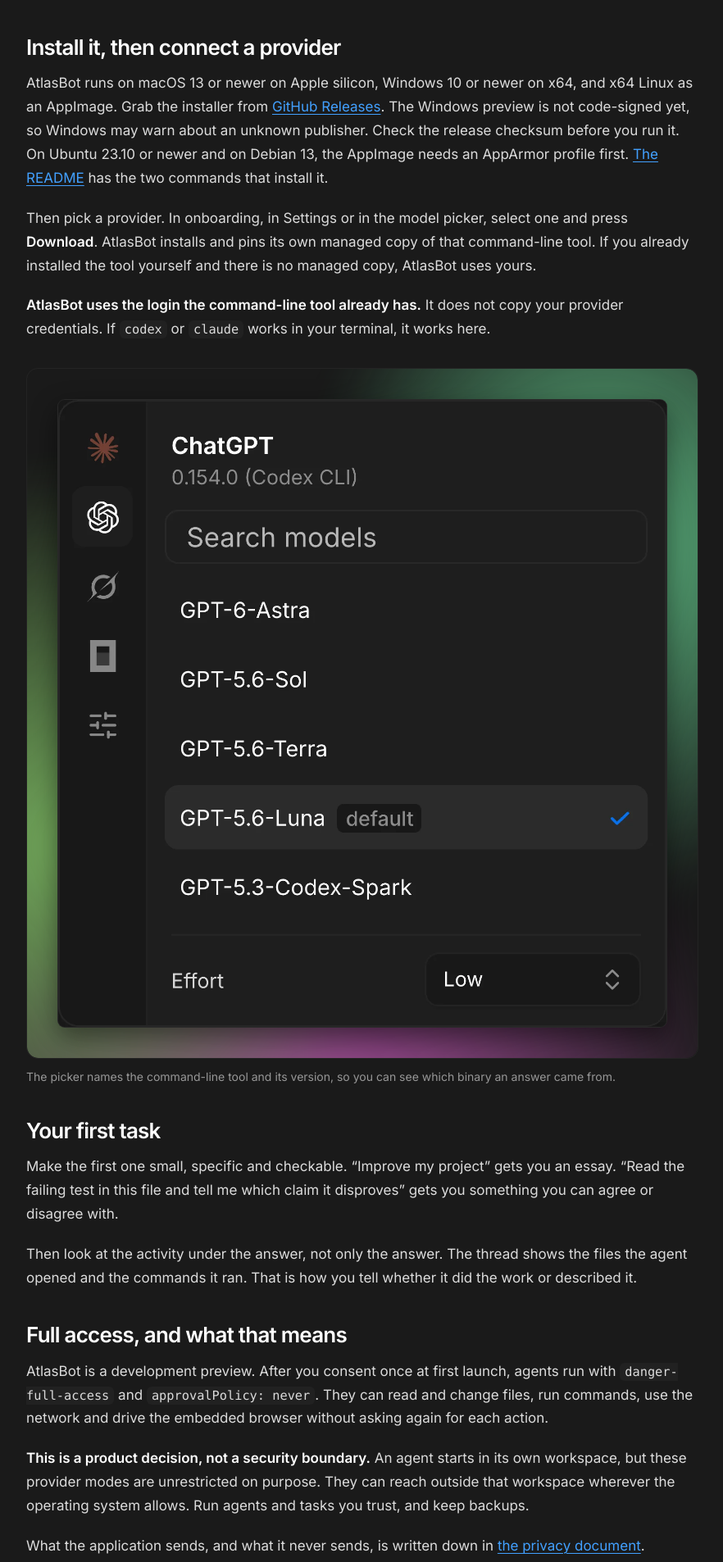
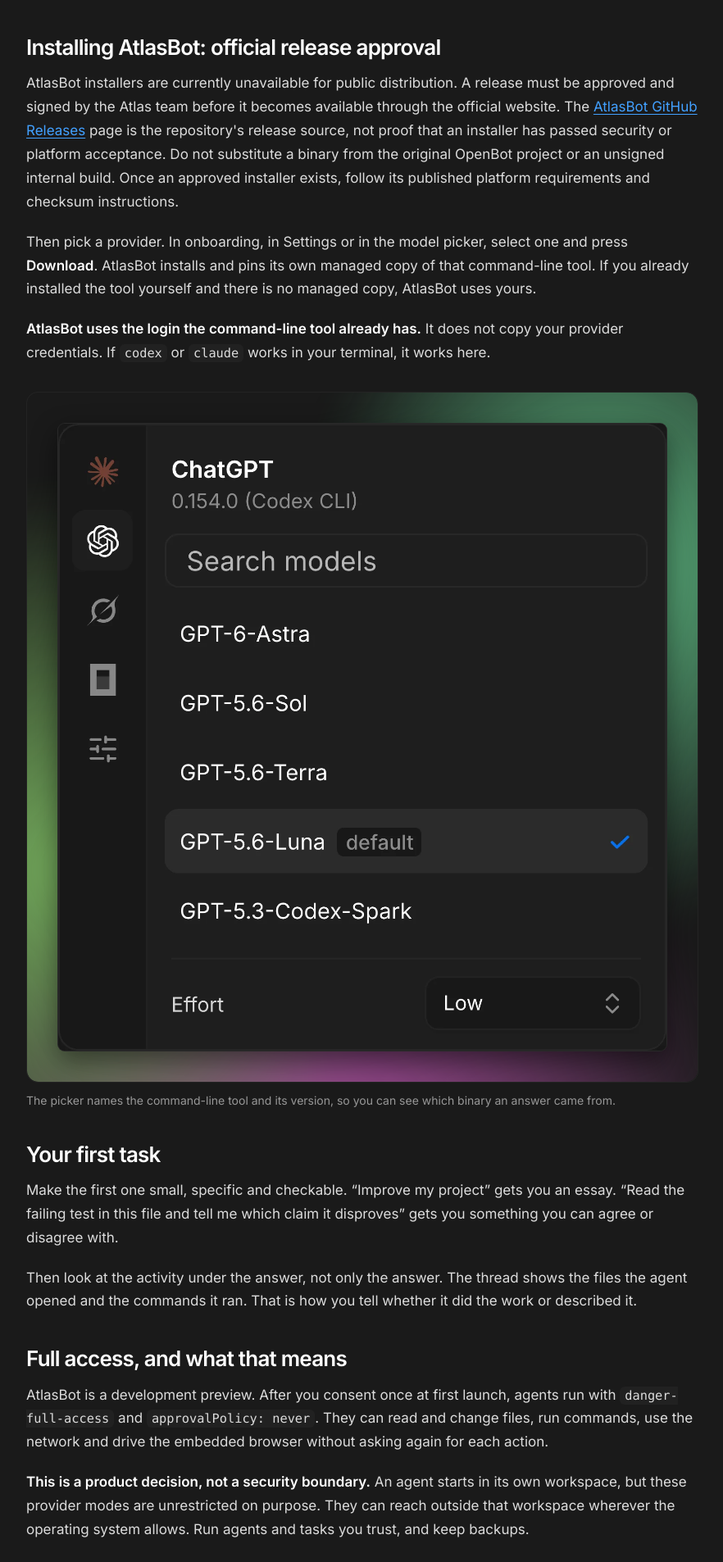
Before and after one commit to AtlasHub-Si/atlas-si-website, a Next.js app: page /en/guides/atlasbot-101 in a window 1280 px wide. Shown: the part 2264-4170 px from the top of the page at 82% size, without its empty margins (16-898 px from the left). Built offline with nearby package versions, Linux system fonts and the light colour scheme.

Commit message:
fix(content): remove misleading installer/privacy claims from public AtlasBot guide

```diff
--- a/content/guides.tsx
+++ b/content/guides.tsx
@@ -81,20 +81,16 @@ function AtlasBot101() {
         caption="A thread is the answer and the work behind it: mentions of other agents, the files that were read, and the command it wants run next."
       />
 
-      <h2>Install it, then connect a provider</h2>
+      <h2>Installing AtlasBot: official release approval</h2>
       <p>
-        AtlasBot runs on macOS 13 or newer on Apple silicon, Windows 10 or newer on x64, and x64 Linux as an AppImage.
-        Grab the installer from{" "}
+        AtlasBot installers are currently unavailable for public distribution. A release must be approved and signed by
+        the Atlas team before it becomes available through the official website. The{" "}
         <a href={ATLASBOT_LINKS.releases} target="_blank" rel={EXTERNAL_LINK_REL}>
-          GitHub Releases
-        </a>
-        . The Windows preview is not code-signed yet, so Windows may warn about an unknown publisher. Check the release
-        checksum before you run it. On Ubuntu 23.10 or newer and on Debian 13, the AppImage needs an AppArmor profile
-        first.{" "}
-        <a href={ATLASBOT_LINKS.documentation} target="_blank" rel={EXTERNAL_LINK_REL}>
-          The README
+          AtlasBot GitHub Releases
         </a>{" "}
-        has the two commands that install it.
+        page is the repository's release source, not proof that an installer has passed security or platform acceptance.
+        Do not substitute a binary from the original OpenBot project or an unsigned internal build. Once an approved
+        installer exists, follow its published platform requirements and checksum instructions.
       </p>
       <p>
         Then pick a provider. In onboarding, in Settings or in the model picker, select one and press{" "}
@@ -136,11 +132,12 @@ function AtlasBot101() {
         system allows. Run agents and tasks you trust, and keep backups.
       </p>
       <p>
-        What the application sends, and what it never sends, is written down in{" "}
+        AtlasBot-specific account and service privacy terms have not yet been published. The privacy document of the
+        original software operator does not govern AtlasBot. See the{" "}
         <a href={ATLASBOT_LINKS.privacy} target="_blank" rel={EXTERNAL_LINK_REL}>
-          the privacy document
-        </a>
-        .
+          current Atlas legal scope and source references
+        </a>{" "}
+        before connecting remote services; the institutional website privacy notice covers only this website.
       </p>
 
       <h2>Channels: more than one agent on one thing</h2>
```
